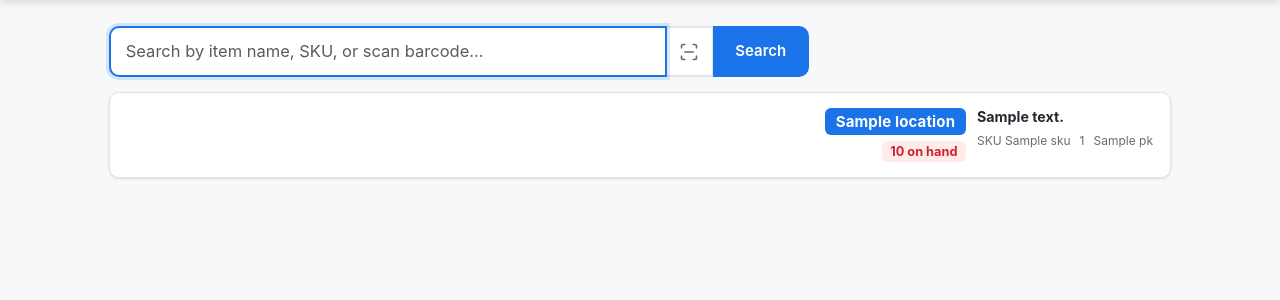
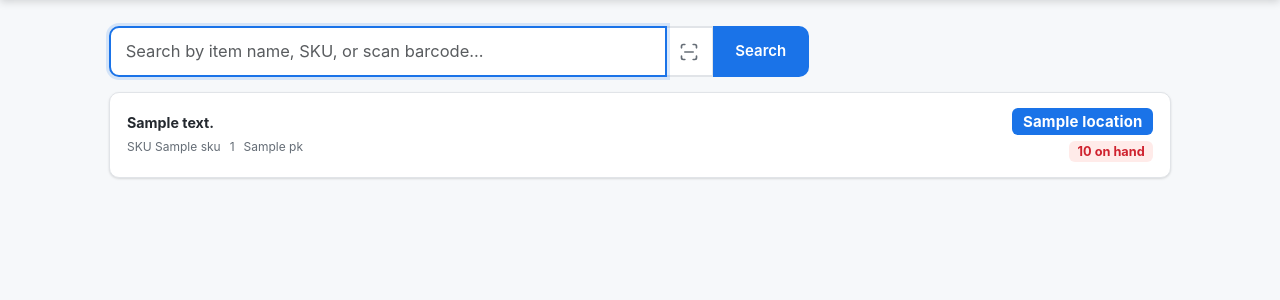
Before and after one commit to colbyc21/ItemSearch, a Flask app: template app/templates/search.html in a window 1280 px wide. Shown: the part 55-355 px from the top of the page. Run offline with Flask 3, Linux system fonts and the light colour scheme; the template is opened without the code that fills it: most values are stand-ins (such as "Sample title", 1, 10 or a date in 2020); some libraries are stand-ins or nearby versions.

Commit message:
Fix card layout — switch from grid to flexbox
Grid's auto-placement was putting badges before body.
Flexbox with flex:1 on body is simpler and correct.

Co-Authored-By: Claude Opus 4.6 <noreply@anthropic.com>

```diff
--- a/app/static/css/style.css
+++ b/app/static/css/style.css
@@ -323,11 +323,9 @@ body {
     box-shadow: var(--shadow);
     cursor: pointer;
     transition: border-color var(--transition), box-shadow var(--transition);
-    display: grid;
-    grid-template-columns: 1fr auto;
-    grid-template-rows: auto auto;
-    gap: .1rem .75rem;
-    align-items: start;
+    display: flex;
+    align-items: center;
+    gap: .75rem;
 }
 
 .item-card:hover {
@@ -338,6 +336,7 @@ body {
 /* Left side: description + meta */
 .item-card-body {
     min-width: 0;
+    flex: 1;
 }
 
 .item-card-title {
@@ -365,7 +364,7 @@ body {
     flex-direction: column;
     align-items: flex-end;
     gap: .35rem;
-    grid-row: 1 / -1;
+    flex-shrink: 0;
 }
 
 .loc-badge {
```
